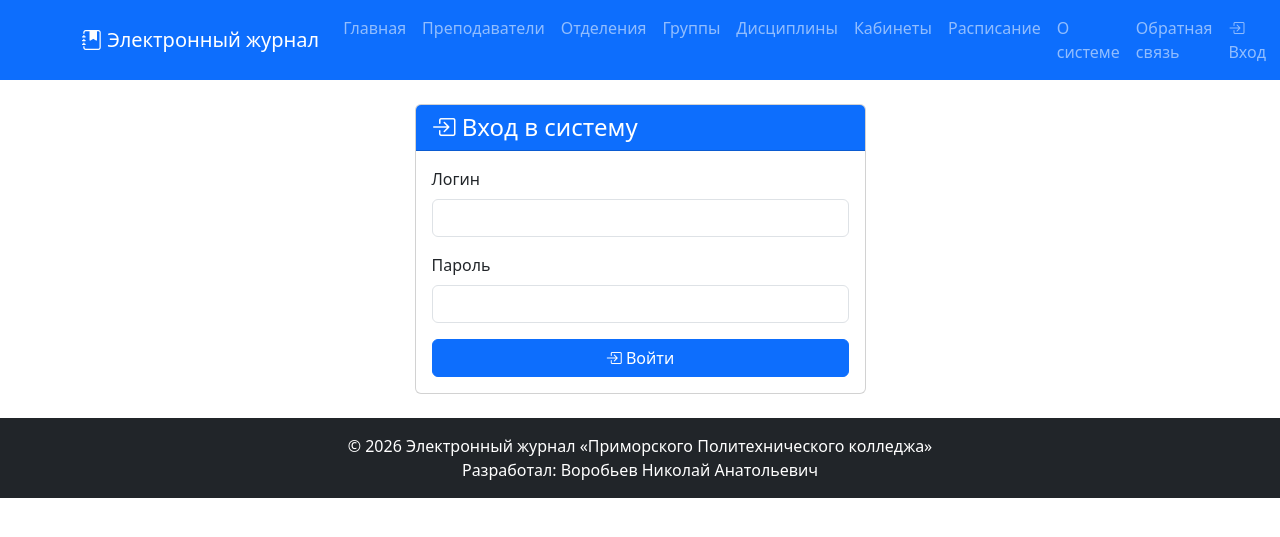
After one commit to Tigelin/DiplomaProject, a Django app: page /users/login/ in a window 1280 px wide. The commit adds this page. Shown: the top 537 px of the page. Run offline with Django 5.2, Linux system fonts and the light colour scheme.

Commit message:
Реализована авторизация.

```diff
--- a/core/urls.py
+++ b/core/urls.py
@@ -16,8 +16,11 @@ Including another URLconf
 """
 from django.contrib import admin
 from django.urls import path, include
+from django.conf import settings
+from django.conf.urls.static import static
 
 urlpatterns = [
     path('admin/', admin.site.urls),
     path('', include('journal.urls')),
-]
+    path('users/', include('users.urls')),
+] + static(settings.MEDIA_URL, document_root=settings.MEDIA_ROOT)
--- a/journal/templates/journal/header.html
+++ b/journal/templates/journal/header.html
@@ -17,6 +17,25 @@
                 <li class="nav-item"><a class="nav-link" href="{% url 'schedule_list' %}">Расписание</a></li>
                 <li class="nav-item"><a class="nav-link" href="{% url 'about' %}">О системе</a></li>
                 <li class="nav-item"><a class="nav-link" href="{% url 'contact' %}">Обратная связь</a></li>
+
+                {% if user.is_authenticated %}
+
+                    <li class="nav-item">
+                        <a class="nav-link" href="{% url 'logout' %}">
+                            <i class="bi bi-box-arrow-right"></i> Выход ({{ user.username }})
+                        </a>
+                    </li>
+
+                {% else %}
+
+                    <li class="nav-item">
+                        <a class="nav-link" href="{% url 'login' %}">
+                            <i class="bi bi-box-arrow-in-right"></i> Вход
+                        </a>
+                    </li>
+
+                {% endif %}
+
             </ul>
         </div>
     </div>
--- /dev/null
+++ b/users/templates/users/login.html
@@ -0,0 +1,33 @@
+{% extends "journal/base.html" %}
+
+{% block title %}Вход{% endblock %}
+
+{% block content %}
+
+<div class="row justify-content-center">
+    <div class="col-md-5">
+        <div class="card">
+            <div class="card-header bg-primary text-white">
+                <h4 class="mb-0"><i class="bi bi-box-arrow-in-right"></i> Вход в систему</h4>
+            </div>
+            <div class="card-body">
+                <form method="post">
+                    {% csrf_token %}
+                    <div class="mb-3">
+                        <label for="username" class="form-label">Логин</label>
+                        <input type="text" class="form-control" id="username" name="username" required>
+                    </div>
+                    <div class="mb-3">
+                        <label for="password" class="form-label">Пароль</label>
+                        <input type="password" class="form-control" id="password" name="password" required>
+                    </div>
+                    <button type="submit" class="btn btn-primary w-100">
+                        <i class="bi bi-box-arrow-in-right"></i> Войти
+                    </button>
+                </form>
+            </div>
+        </div>
+    </div>
+</div>
+
+{% endblock %}
--- /dev/null
+++ b/users/urls.py
@@ -0,0 +1,7 @@
+from django.urls import path
+from . import views
+
+urlpatterns = [
+    path('login/', views.login_view, name='login'),
+    path('logout/', views.logout_view, name='logout'),
+]
--- a/users/views.py
+++ b/users/views.py
@@ -1,3 +1,30 @@
-from django.shortcuts import render
+from django.shortcuts import render, redirect
+from django.contrib.auth import login, logout, authenticate
+from django.contrib import messages
 
 # Create your views here.
+
+
+def login_view(request):
+    if request.user.is_authenticated:
+        return redirect('home')
+
+    if request.method == 'POST':
+        username = request.POST.get('username')
+        password = request.POST.get('password')
+        user = authenticate(request, username=username, password=password)
+
+        if user is not None:
+            login(request, user)
+            messages.success(request, f'Добро пожаловать, {user.get_full_name() or user.username}!')
+            return redirect('home')
+        else:
+            messages.error(request, 'Неверное имя пользователя или пароль.')
+
+    return render(request, 'users/login.html')
+
+
+def logout_view(request):
+    logout(request)
+    messages.success(request, 'Вы успешно вышли из системы.')
+    return redirect('home')
```
